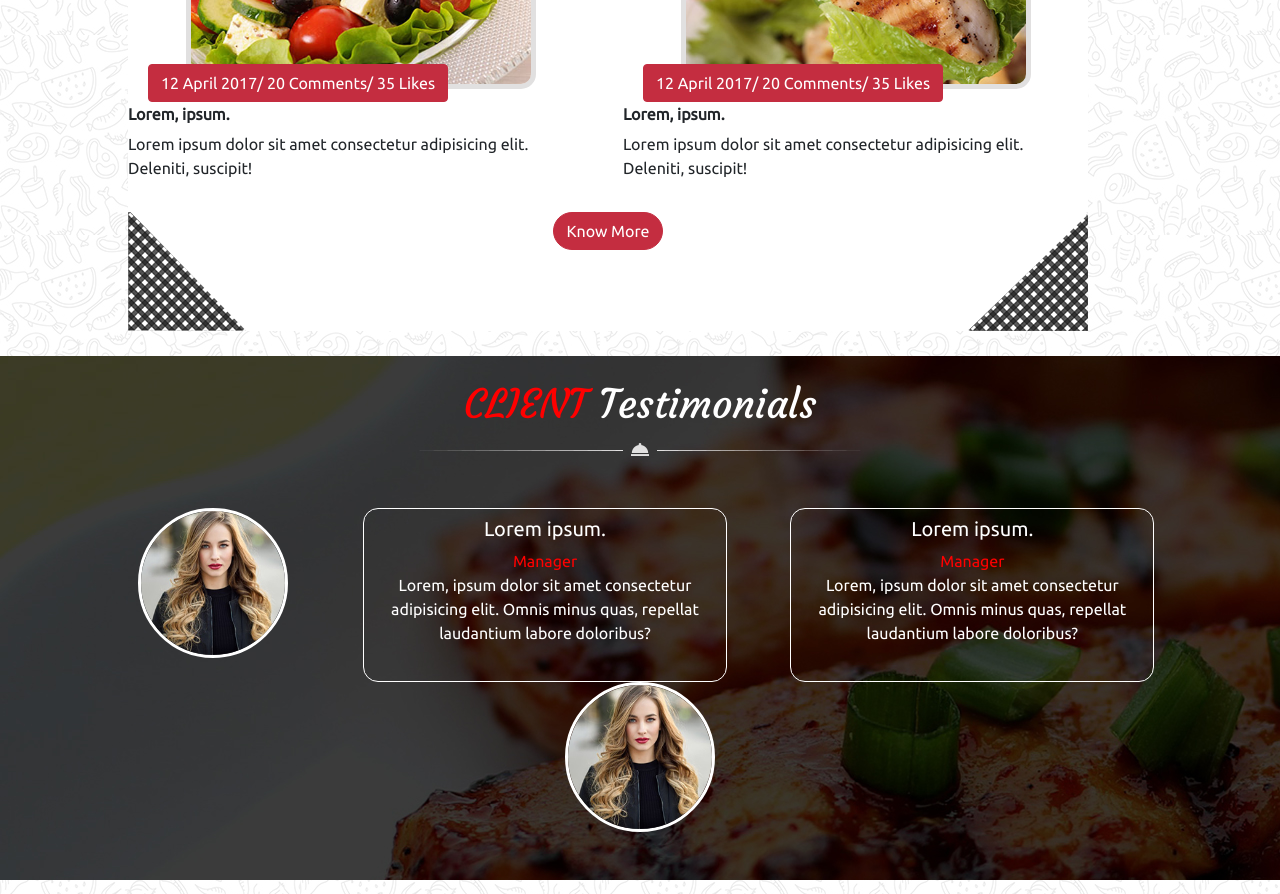
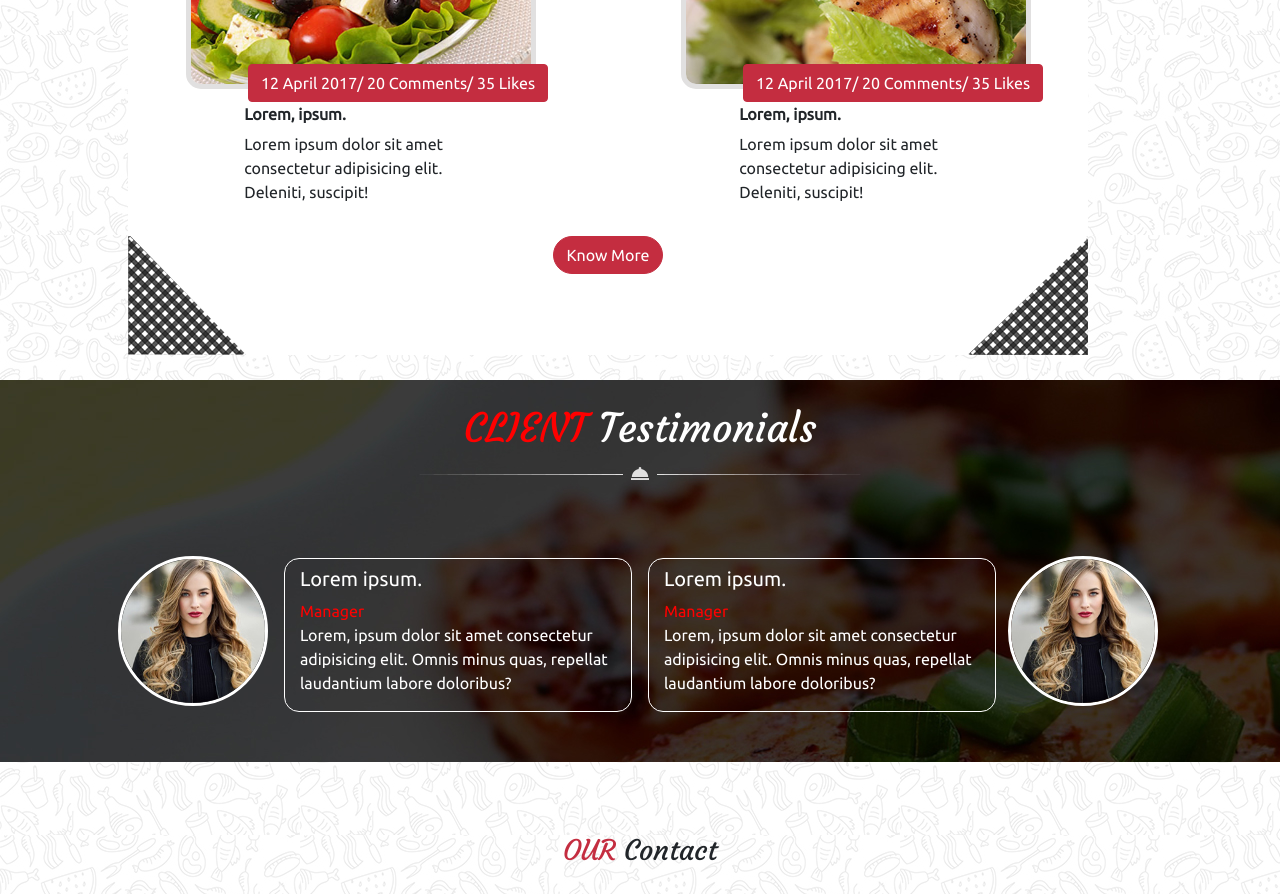
Before and after one commit to liam-plummer/git_bootstrap_les_chefs_14, a website: page index.html in a window 1280 px wide. Shown: the part 3765-4659 px from the top of the page. Drawn offline with nearby package versions, Linux system fonts and the light colour scheme.

Commit message:
html base retouché

```diff
--- a/index.html
+++ b/index.html
@@ -354,7 +354,7 @@
                 <div class="col-6 col-12 col-sm-12 col-md-12 col-lg-6 col-xl-6 d-flex flex-column justify-content-center align-items-center">
                     <img src="./public/images/blog_img1.jpg" class="blog">
                     <button type="button" class="blg btn btn-danger">12 April 2017/ 20 Comments/ 35 Likes</button>
-                    <div class="mt-3">
+                    <div class="mt-3 w-50">
                         <h6><strong>Lorem, ipsum.</strong></h6>
                         <p>Lorem ipsum dolor sit amet consectetur adipisicing elit. Deleniti, suscipit!</p>
                     </div>
@@ -362,7 +362,7 @@
                 <div class="col-6 col-12 col-sm-12 col-md-12 col-lg-6 col-xl-6 d-flex flex-column justify-content-center align-items-center">
                     <img src="./public/images/blog_img2.jpg" class="blog">
                     <button type="button" class="blg btn btn-danger">12 April 2017/ 20 Comments/ 35 Likes</button>
-                    <div class="mt-3">
+                    <div class="mt-3 w-50">
                         <h6><strong>Lorem, ipsum.</strong></h6>
                         <p>Lorem ipsum dolor sit amet consectetur adipisicing elit. Deleniti, suscipit!</p>
                     </div>
@@ -385,23 +385,21 @@
             <img src="./public/images/decoration_line.png">
         </div>
         <div class="container">
-            <div class="row d-flex justify-content-around p-4">
-                <div class="tst col-2 col-12 col-sm-12 col-md-4 col-lg-2 col-xl-2 mb-4">
-                    <img src="./public/images/testimonial1.jpg" alt="Test">
+            <div class="row d-flex justify-content-around p-5">
+                <div class="tst col p-0">
+                    <img src="./public/images/testimonial1.jpg" alt="Test" class="mr-4">
                 </div>
-                <div class="txt-box border border-white col-4 col-12 col-sm-12 col-md-8 col-lg-4 col-xl-4">
+                <div class="txt-box text-left border border-white col-4  mx-2">
                     <h5 class="pt-2">Lorem ipsum.</h5>
                     <span>Manager</span>
-                    <p>Lorem, ipsum dolor sit amet consectetur adipisicing elit. Omnis minus quas, repellat laudantium
-                        labore doloribus?</p>
+                    <p>Lorem, ipsum dolor sit amet consectetur adipisicing elit. Omnis minus quas, repellat laudantium labore doloribus?</p>
                 </div>
-                <div class="txt-box  border border-white col-4 col-12 col-sm-12 col-md-8 col-lg-4 col-xl-4">
+                <div class="txt-box text-left border border-white col-4 mx-2">
                     <h5 class="pt-2">Lorem ipsum.</h5>
                     <span>Manager</span>
-                    <p>Lorem, ipsum dolor sit amet consectetur adipisicing elit. Omnis minus quas, repellat laudantium
-                        labore doloribus?</p>
+                    <p>Lorem, ipsum dolor sit amet consectetur adipisicing elit. Omnis minus quas, repellat laudantium labore doloribus?</p>
                 </div>
-                <div class="tst col-2 col-12 col-sm-12 col-md-4 col-lg-2 col-xl-2 mb-4">
+                <div class="tst col p-0">
                     <img src="./public/images/testimonial1.jpg" alt="Test">
                 </div>
             </div>
@@ -476,7 +474,7 @@
             </div>
         </div>
         <div class="bg-danger">
-            <p class="text-center">Copyright &copy; Liam Plummer</p>
+            <p class="text-center m-0">Copyright &copy; Liam Plummer</p>
         </div>
     </footer>
 
--- a/src/sass/style.sass
+++ b/src/sass/style.sass
@@ -143,7 +143,7 @@ section
             .blg
                 position: absolute
                 top: 175px
-                left: 35px
+                left: 135px
     &:nth-last-of-type(2)
         background-image: url("../../public/images/testimonials_background.jpg")
         color: white
@@ -160,10 +160,9 @@ section
                     width: 150px
                     border: white 3px solid
                     padding: 0 0
-            .txt-box
-                margin-left: 4px
-                margin-right: 4px
-                border-radius: 15px
+                .txt-box
+                    margin: 2px
+                    border-radius: 15px
     &:last-of-type
         h3
             font-family: cour
@@ -187,7 +186,7 @@ footer
                 .fab
                     color: white
 
-@media (max-width: 568px)
+@media (max-width: 768px)
     nav
         div
             ul
@@ -246,7 +245,7 @@ footer
                 margin-top: 15px
 
 
-@media (min-width: 568px) and (max-width: 768px)
+@media (min-width: 768px) and (max-width: 992px)
 
     section
         &:nth-of-type(2)
@@ -255,11 +254,10 @@ footer
                 flex-direction: column
                 justify-content: center
 
-        footer
-//         width: 100%
-//         .row
-//             display: flex
-//             width: 100%
-//             .col :
-//                 width: 50%
-//                 margin-top: 15px
+    footer
+       .row
+            display: flex
+            width: 100%
+            .col :
+                width: 50%
+                margin-top: 15px
```
Also changed, not shown: public/css/style.css, 1 other file.
